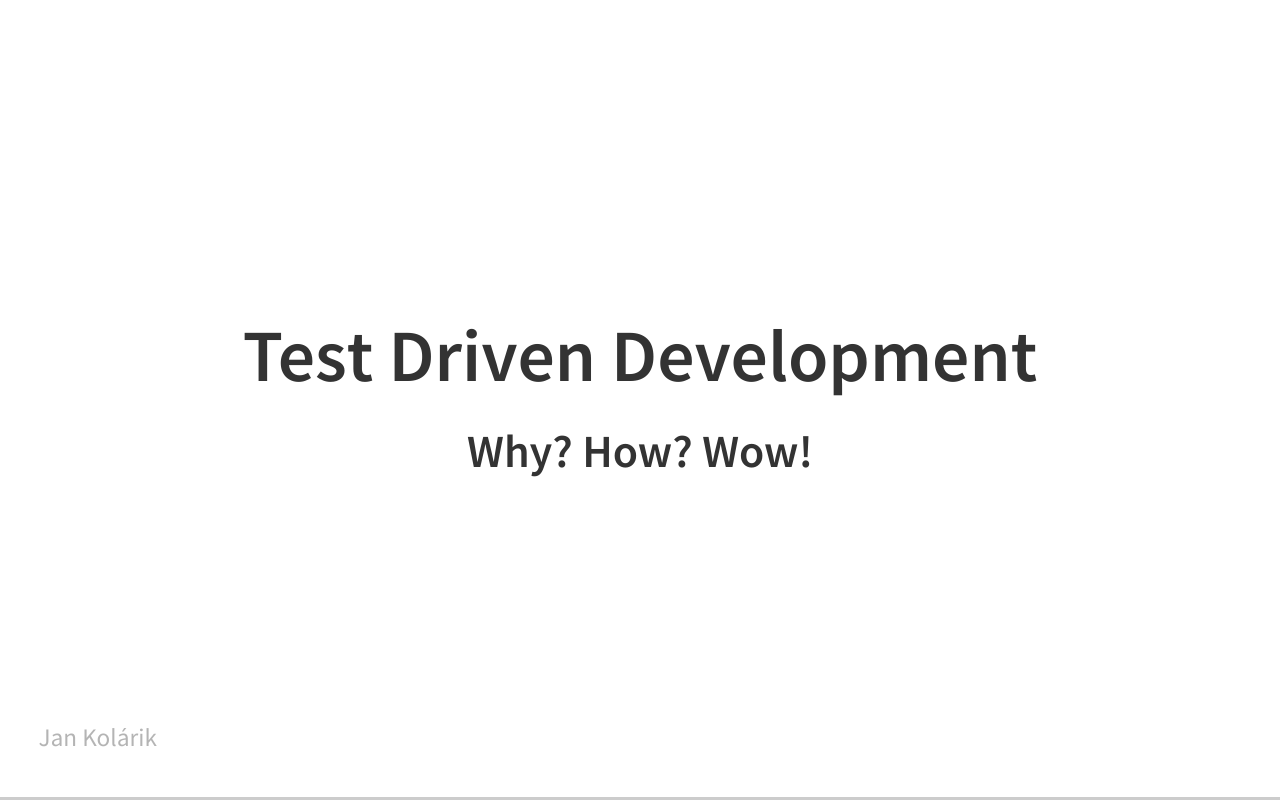
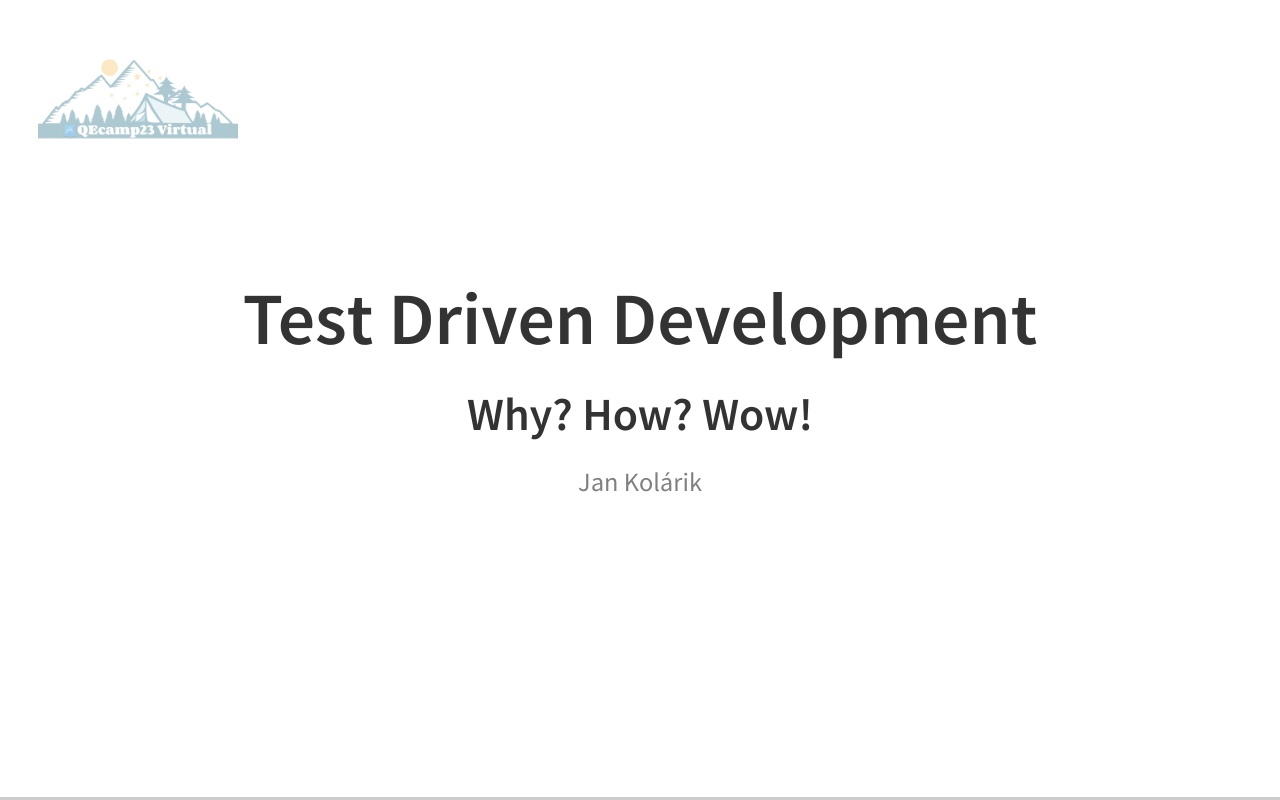
Before and after one commit to jan-kolarik/tdd-qecamp23, a website: page index.html in a window 1280 px wide. Drawn offline with Linux system fonts and the light colour scheme.

Commit message:
Add a qecamp logo

```diff
--- a/index.html
+++ b/index.html
@@ -48,17 +48,27 @@
 			.reveal .zindex-1 {
 				z-index: 1;
 			}
+
+			.reveal .qecamp-logo {
+				position: absolute;
+				top: 3%;
+				left: 3%;
+				width: 5em;
+			}
 		</style>
 	</head>
 	<body>
 		<div class="reveal">
-			<div class='footer opaque zindex-1'>
-				<p>Jan Kolárik</p>
-            </div>
+			<div class='qecamp-logo opaque zindex-1'>
+				<a href="https://source.redhat.com/groups/public/qecamp" target="_blank">
+					<img class="logo" src="img/qecamp-logo.png" />
+				</a>
+			</div>
 			<div class="slides">
 				<section data-auto-animate>
 					<h2>Test Driven Development</h2>
 					<h4>Why? How? Wow!</h4>
+					<p style="color: gray; font-size: 24px;">Jan Kolárik</p>
 				</section>
 				<section data-auto-animate>
 					<h2>Agenda</h2>
```
Also changed, not shown: img/qecamp-logo.png (added).
